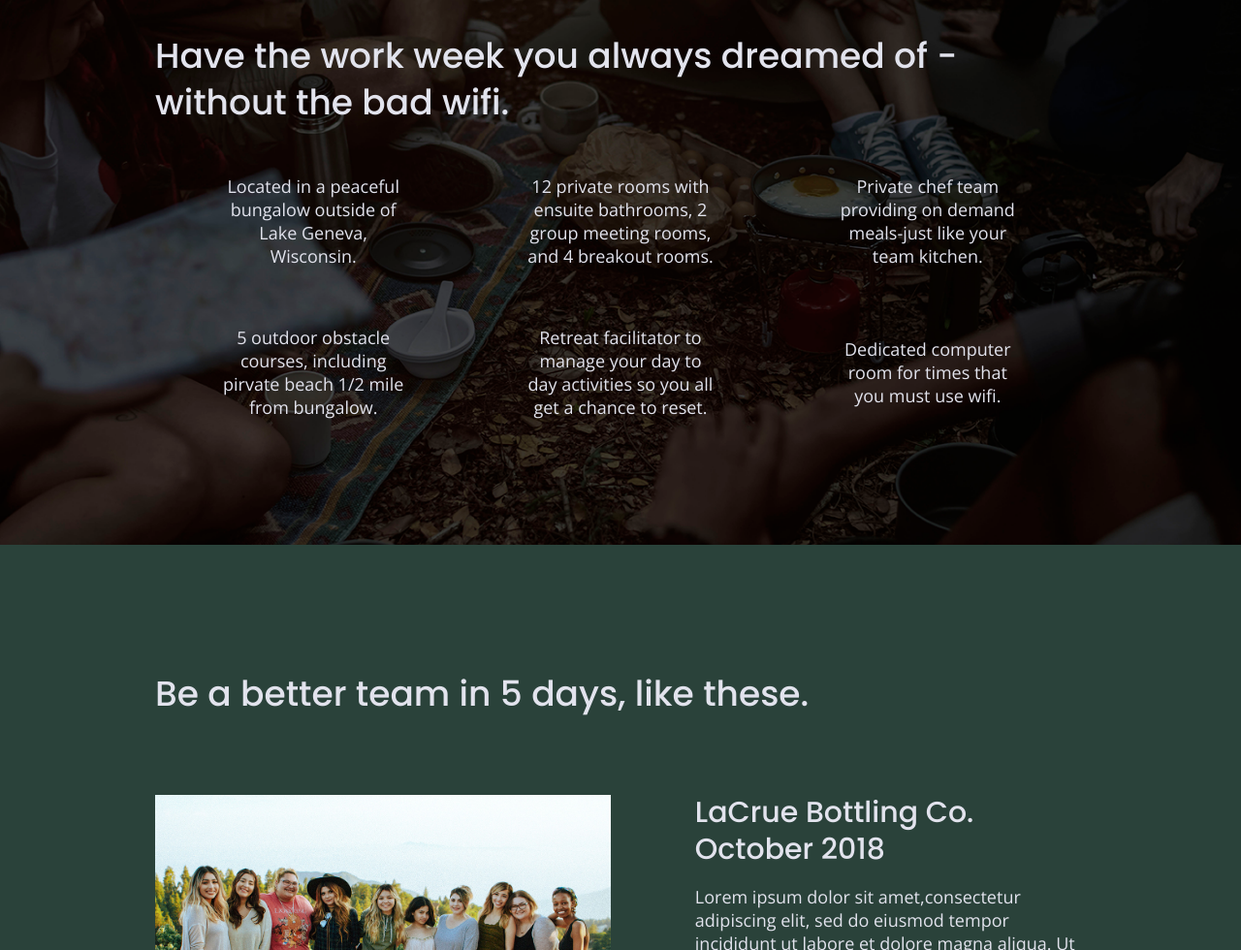
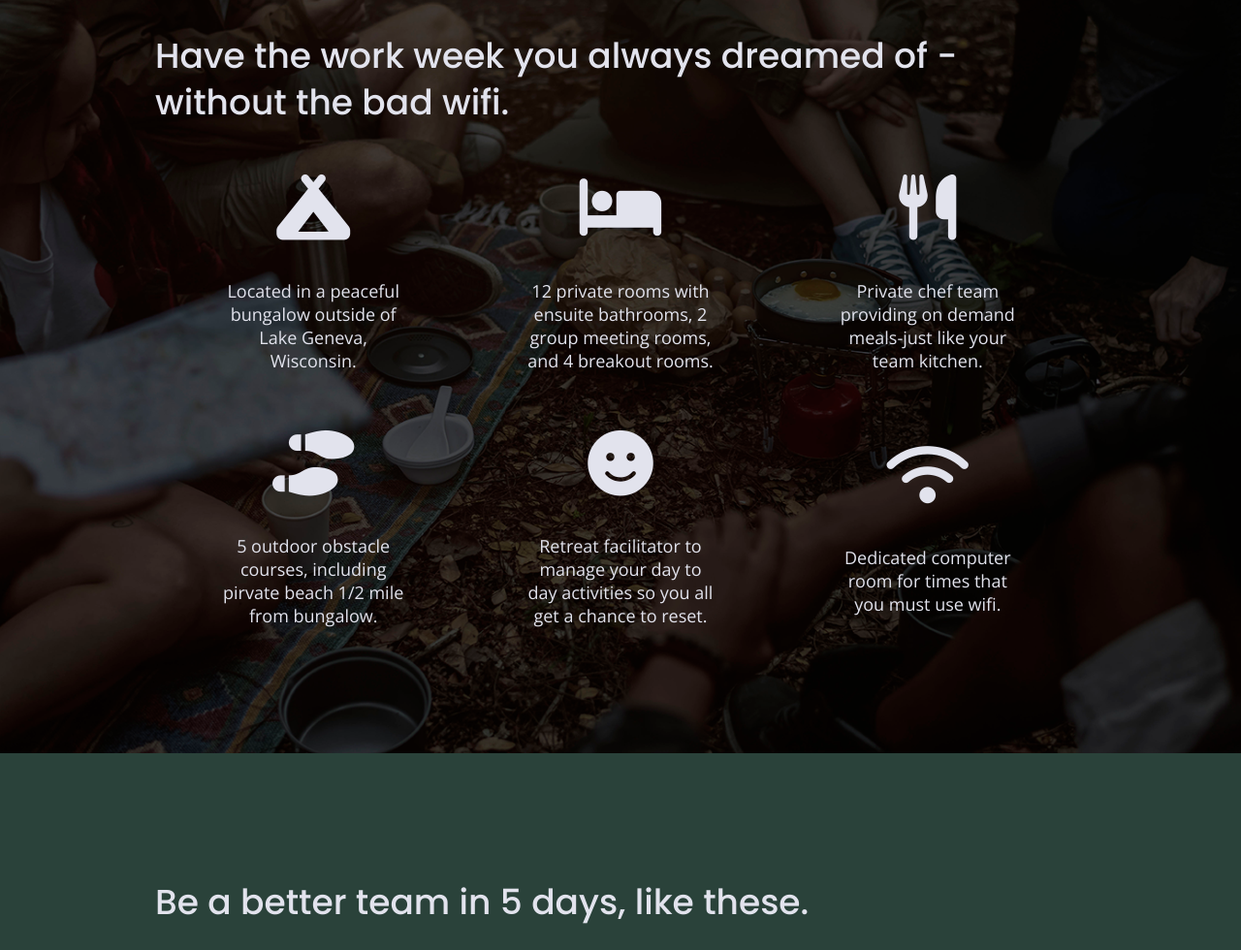
Before and after one commit to lev-will/unplugged-retreat, a website built with Parcel: page index.html in a window 1280 px wide. Shown: the part 1111-2091 px from the top of the page at 97% size. Built offline with nearby package versions, Linux system fonts and the light colour scheme.

Commit message:
Features icons added

```diff
--- a/css/main.css
+++ b/css/main.css
@@ -328,6 +328,10 @@ input[type=button] {
   justify-content: center;
   align-items: center;
   flex-flow: row wrap;
+}
+.features i {
+	font-size: 3.75em;
+  margin-bottom: 40px;
 }
 
 /* Reviews */
--- a/index.html
+++ b/index.html
@@ -18,6 +18,7 @@
 
   <link rel="stylesheet" href="css/normalize.css">
   <link rel="stylesheet" href="css/main.css">
+  <script src="https://kit.fontawesome.com/ae6e87a2e0.js" crossorigin="anonymous"></script>
 
   <!-- Google Fonts -->
   <link href="https://fonts.googleapis.com/css?family=Open+Sans:400,700|Poppins:500,700" rel="stylesheet">
@@ -70,31 +71,43 @@
         <h2>Have the work week you always dreamed of - without the bad wifi.</h2>
         <div class="features-items">
           <article>
-            <p class="fontawesome-icon"></p>
+            <p class="fontawesome-icon">
+              <i class="fas fa-campground"></i>
+            </p>
             <p class="features-item-description">Located in a peaceful bungalow outside of Lake Geneva, Wisconsin.</p>
           </article>
           <article>
-            <p class="bed-icon"></p>
+            <p class="bed-icon">
+              <i class="fas fa-bed"></i>
+            </p>
             <p class="features-item-description">12 private rooms with ensuite bathrooms, 2 group meeting rooms, and 4
               breakout rooms.</p>
           </article>
           <article>
-            <p class="utensils-icon"></p>
+            <p class="utensils-icon">
+              <i class="fas fa-utensils"></i>
+            </p>
             <p class="features-item-description">Private chef team providing on demand meals-just like your team
               kitchen.</p>
           </article>
           <article>
-            <p class="shoe-prints-icon"></p>
+            <p class="shoe-prints-icon">
+              <i class="fas fa-shoe-prints"></i>
+            </p>
             <p class="features-item-description">5 outdoor obstacle courses, including pirvate beach 1/2 mile
               from bungalow.</p>
           </article>
           <article>
-            <p class="smile-icon"></p>
+            <p class="smile-icon">
+              <i class="fas fa-smile"></i>
+            </p>
             <p class="features-item-description">Retreat facilitator to manage your day to day activities so you
               all get a chance to reset.</p>
           </article>
           <article>
-            <p class="wifi-icon"></p>
+            <p class="wifi-icon">
+              <i class="fas fa-wifi"></i>
+            </p>
             <p class="features-item-description">Dedicated computer room for times that you must use wifi.</p>
           </article>
         </div>
```
Also changed, not shown: about/index.html (+1 -0 lines), faq/index.html (+1 -0 lines).
